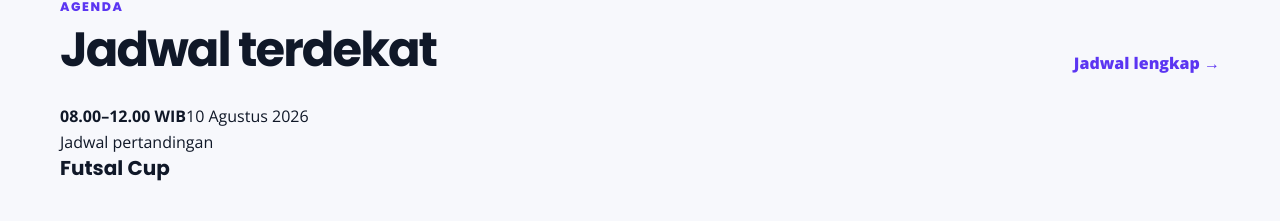
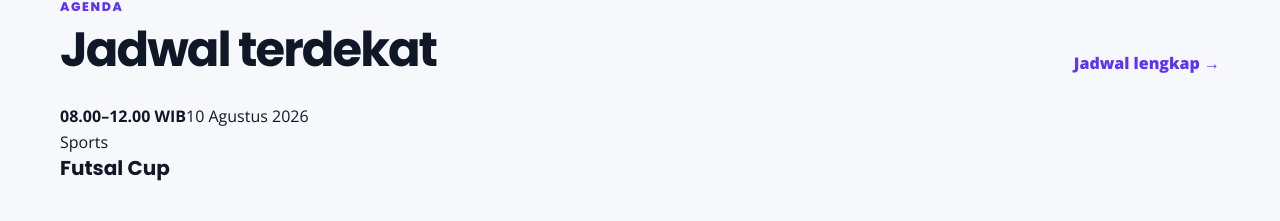
Before and after one commit to ruswanhidayat/portal-atlantik, a Next.js app: page / in a window 1280 px wide. Shown: the part 2395-2616 px from the top of the page. Built offline with nearby package versions, Linux system fonts and the light colour scheme.

Commit message:
Add event details for sports activities in schedule

```diff
--- a/data/schedule.js
+++ b/data/schedule.js
@@ -9,6 +9,8 @@ export const schedule = [
     date: "10 Agustus 2026",
     time: "08.00–12.00 WIB",
     title: "Futsal Cup",
+    category: "Sports",
+    theme: "sports",
     location: "Lapangan Futsal",
     description:
       "Babak penyisihan Futsal Cup mempertemukan tim dari setiap bagian.",
@@ -17,6 +19,8 @@ export const schedule = [
     date: "11 Agustus 2026",
     time: "09.00–15.00 WIB",
     title: "Badminton Masters",
+    category: "Sports",
+    theme: "sports",
     location: "GOR",
     description:
       "Rangkaian pertandingan Badminton Masters dimulai dari babak penyisihan.",
@@ -25,6 +29,8 @@ export const schedule = [
     date: "12 Agustus 2026",
     time: "09.00–15.00 WIB",
     title: "Table Tennis Open",
+    category: "Sports",
+    theme: "sports",
     location: "Aula",
     description:
       "Pertandingan Table Tennis Open dilaksanakan sesuai pembagian jadwal.",
```
